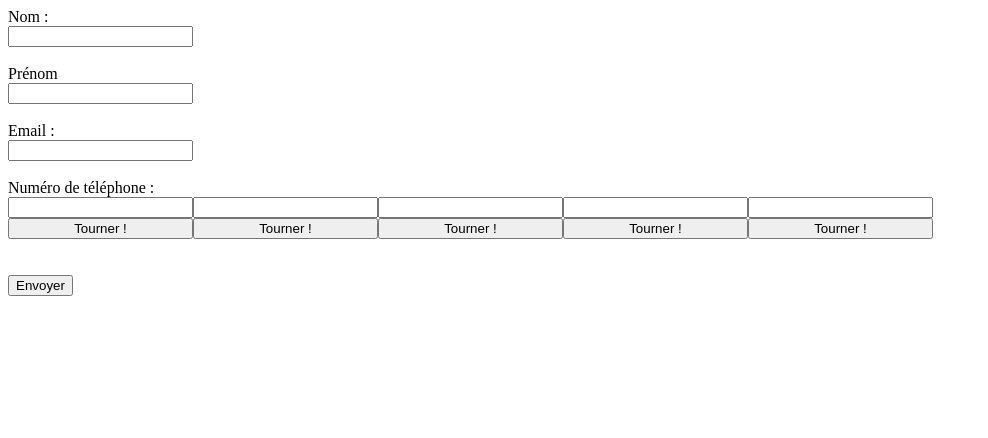
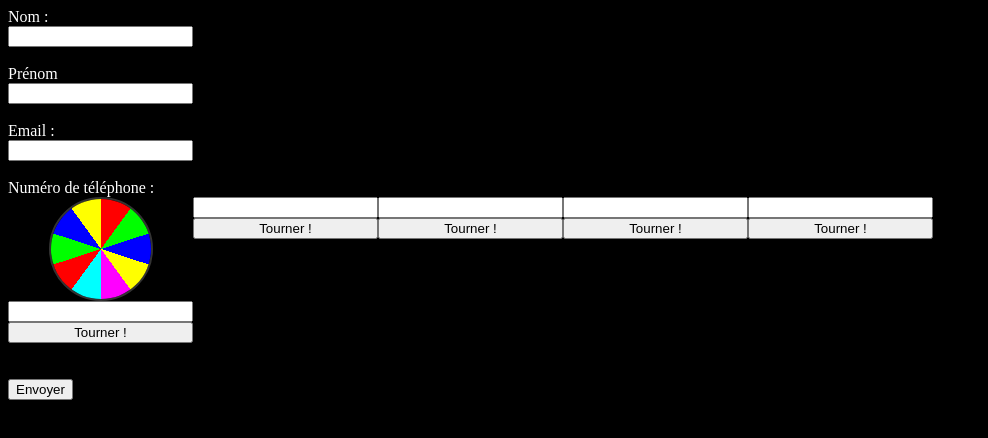
Before and after one commit to Lumi2Ex/nuitInfo2025, a plain HTML site: page formulaire.html in a window 1280 px wide. Shown: the whole page, without its empty margins (0-988 px from the left). Drawn offline with Linux system fonts and the light colour scheme.

Commit message:
roulette proof of concept

```diff
--- a/formulaire.css
+++ b/formulaire.css
@@ -1,3 +1,9 @@
+body {
+    color: white;
+    background-color: black;
+
+}
+
 .phone-group{
     display: flex;
     flex-flow: nowrap, row;
@@ -8,3 +14,32 @@
     flex-direction: column;
 
 }
+
+.roulette-container {
+    width: 100px;
+    height: 100px;
+    margin: 0 auto;
+    position: relative;
+    border: 2px solid #333;
+    border-radius: 50%;
+    overflow: hidden;
+}
+
+.roulette {
+    width: 100%;
+    height: 100%;
+    position: relative;
+    background: conic-gradient(
+        #ff0000 0% 10%,
+        #00ff00 10% 20%,
+        #0000ff 20% 30%,
+        #ffff00 30% 40%,
+        #ff00ff 40% 50%,
+        #00ffff 50% 60%,
+        #ff0000 60% 70%,
+        #00ff00 70% 80%,
+        #0000ff 80% 90%,
+        #ffff00 90% 100%
+    );
+    transition: transform 2s ease-out;
+}
--- a/formulaire.html
+++ b/formulaire.html
@@ -28,11 +28,33 @@
 
                     document.getElementById(idInput).value = format;
                 }
+
+                function lancerRoulette() {
+                    const roulette = document.getElementById('roulette');
+                    const case1 = document.getElementById('case1');
+
+                    // Génère un nombre aléatoire entre 0 et 99
+                    let nombre = Math.floor(Math.random() * 100);
+                    let format = nombre.toString().padStart(2, "0");
+
+                    // Animation de la roulette
+                    roulette.style.transform = 'rotate(1440deg)'; // 4 tours complets
+
+                    // Après l'animation, on affiche le nombre
+                    setTimeout(() => {
+                        case1.value = format;
+                        roulette.style.transform = 'rotate(0deg)';
+                    }, 2000); // 2 secondes = durée de l'animation
+                }
             </script>
 
             <div class="bouton_roue">
+                <div class="roulette-container">
+                    <div class="roulette" id="roulette"></div>
+                </div>
+
                 <input type="text" maxlength="2" pattern="^0[0-9]" required id="case1" onkeydown="return false;">
-                <button type="button" onclick="genererNombre('case1')">Tourner !</button>
+                <button type="button" onclick="lancerRoulette()">Tourner !</button>
             </div>
 
             <div class="bouton_roue">
```
